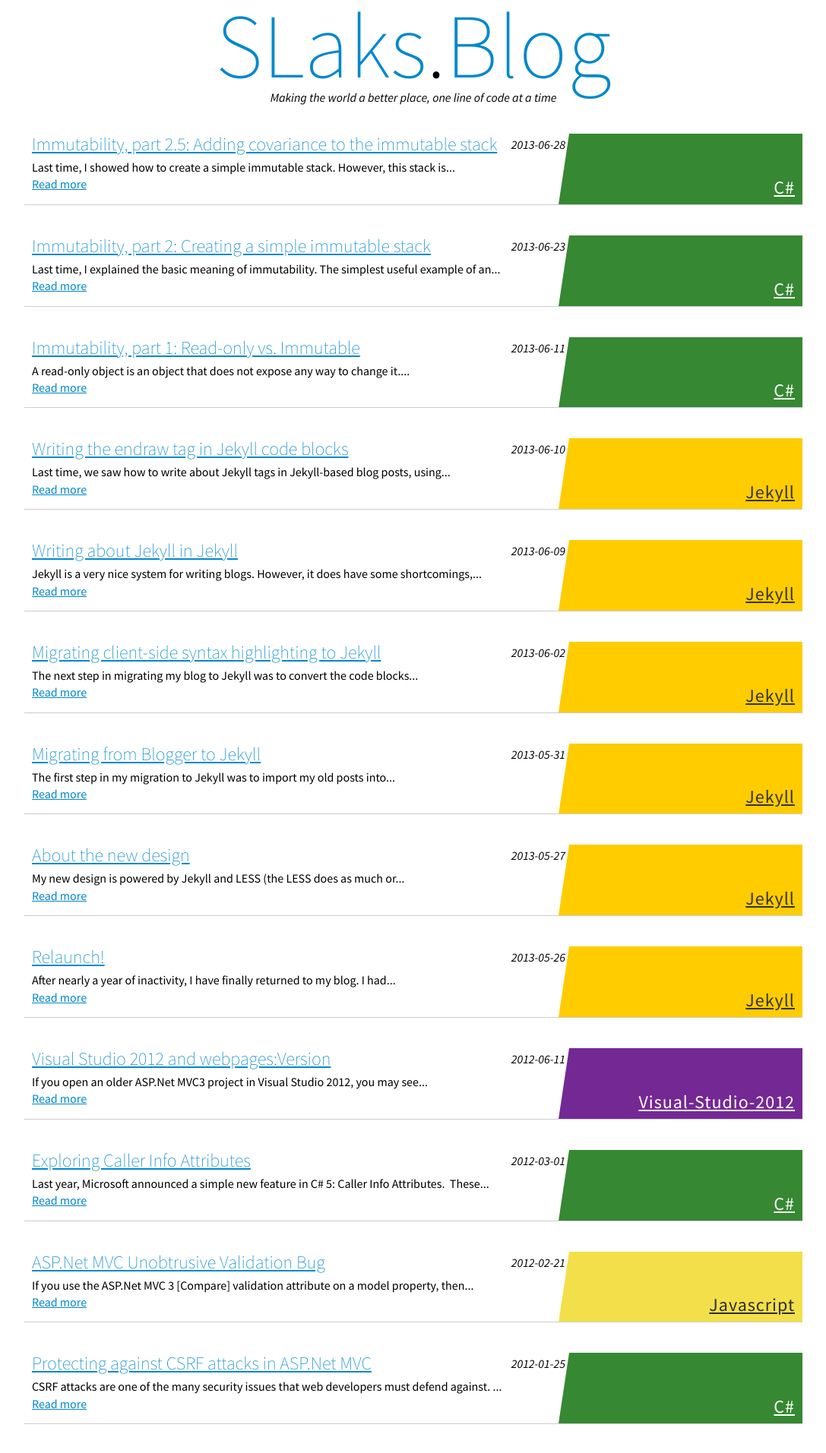
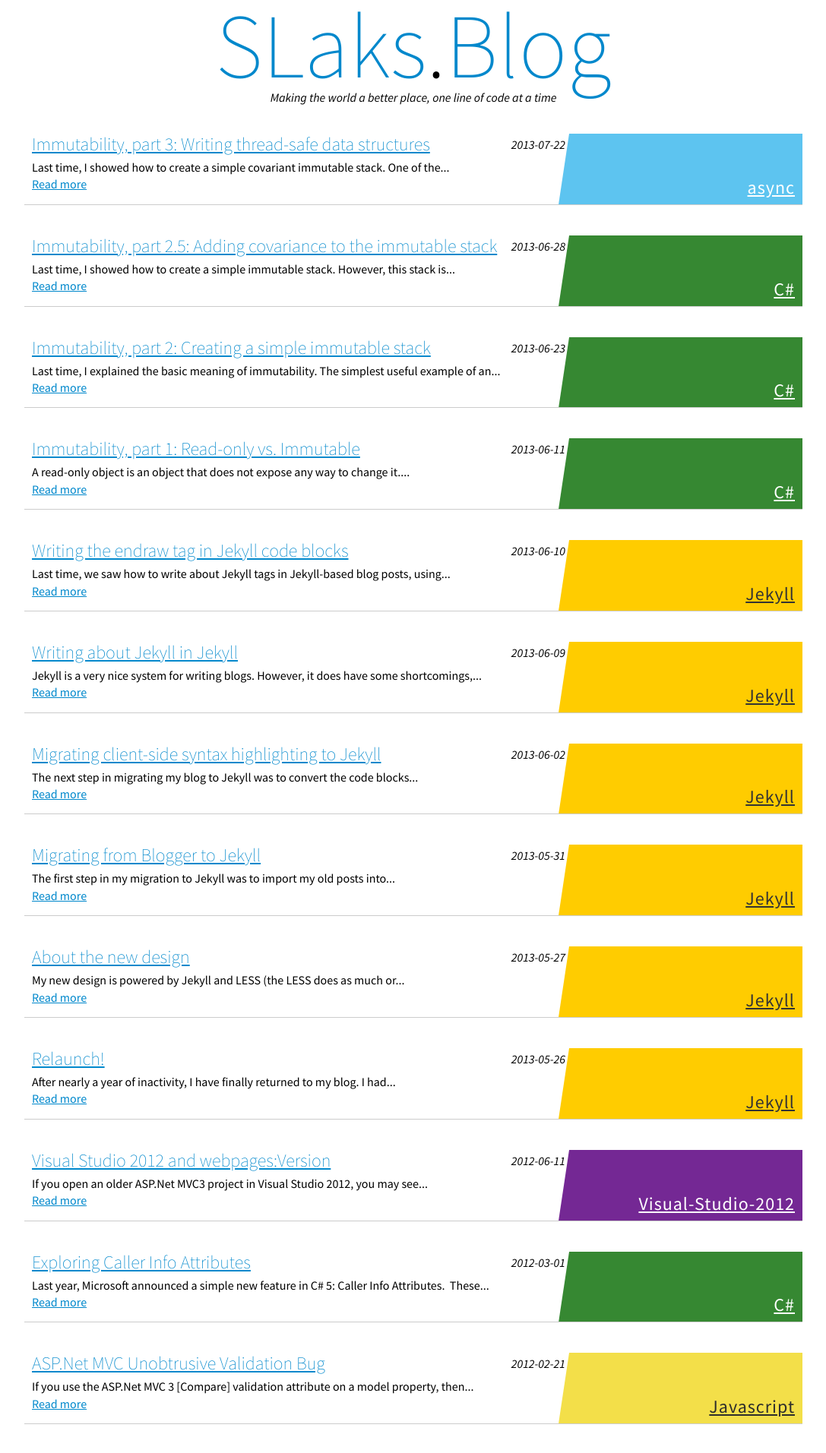
Before and after one commit to SLaks/SLaks.Blog, a Jekyll site: the page built from index.html, in a window 1280 px wide. Shown: the top 1913 px of the page at 76% size, without its empty margins (96-1183 px from the left). Built offline with Jekyll 4.4.1, drawn with Linux system fonts in a browser that asks for light colours; Markdown is read by kramdown in place of the engine named in the settings; some of the changed lines change nothing that is shown.

Commit message:
Post: Immutability#3: Thread-safe data structures

```diff
--- a/_posts/2013-06-28-covariant-immutable-stack.md
+++ b/_posts/2013-06-28-covariant-immutable-stack.md
@@ -113,4 +113,4 @@ while (!objectStack.IsEmpty) {
 
 The private `PersistentStack<T>.LinkNode` class now needs to be `internal` so that the extension method can instantiate it.
 
-_Next time: Swapping immutable objects without losing thread-safety_
+[_Next time: Swapping immutable objects without losing thread-safety_]({% post_url 2013-07-22-thread-safe-data-structures %})
--- /dev/null
+++ b/_posts/2013-07-22-thread-safe-data-structures.md
@@ -0,0 +1,87 @@
+---
+title: "Immutability, part 3: Writing thread-safe data structures"
+layout: "post"
+categories: [async, multi-threading, concepts]
+---
+
+[Last time]({% post_url 2013-06-23-creating-immutable-stack %}), I showed how to create a simple [covariant]({% post_url 2013-06-28-covariant-immutable-stack %}) immutable stack.
+
+One of the biggest attractions of immutable types is the ease with which they can be used to write thread-safe code.  However, in the real world, things usually need to mutate.
+
+How can this be done safely?
+
+For an object to be safe, it must not be possible to observe it in an inconsistent state (as long as you follow its documented rules).  For example, it should not be possible to see a collection with a hole in it from the middle of a resize.
+
+For non-thread-safe objects, this is not very hard.  As long as each function call leaves the object in a consistent state, it doesn't take much effort to enforce this.  It does mean that you must only raise events (or fire callbacks) when the object is in a consistent state.  More subtly, you must only call virtual methods when in a consistent state, since a derived class can call arbitrary code outside the class.  (this is why people criticize Java's approach of making all methods virtual by default).
+Since the object is documented (or assumed to be non-thread-safe, there is no need to ensure that other threads always see a consistent state.
+
+For fully thread-safe objects, this requirement becomes much more difficult.  Because other threads can interact with your object at any time, it must _never_ be in an inconsistent state.  There are a number of ways to make this work.
+
+##Atomic operations
+Most instruction sets provide a couple of instructions which execute atomically (such as atomic increment or compare-and-swap).  These instructions are inherently thread-safe; the CPU guarantees that no other thread can see inconsistent results.  However, if your class is anything more complicated than a simple counter, this won't help.
+
+If you're writing higher-level code, you can also use existing higher-level atomic operations, such as `ConcurrentDictionary`.  These operations are in turn implemented using the other techniques described in this article.
+
+##Locks
+This is the simplest approach.  If you wrap every public method in a `lock()` statement, other threads can never observe inconsistent state, since they can only start executing after all method calls finish.  This is the approach taken by Java's `Collections.synchronized*()` methods.
+
+However, this approach [has a number of problems](http://en.wikipedia.org/wiki/Lock_%28computer_science%29#Disadvantages):
+
+ - It's slow.  To guarantee safety, every method must prevent every other method from running, even for methods that would be safe to run concurrently, in case a third, unsafe, method is running too.  This can be mitigated with ReaderWriterLocks, at the cost of additional complexity.
+   In addition, entering a lock is a kernel-level operation that comes with its own costs.
+ - It's prone to deadlocks if you lock on an externally visible object (such as `this`).
+If thread A runs some other code that locks on the same object that you're locking on, then starts waiting for some other lock, thread B can end up calling your function while holding that other lock.  Thread B will then wait for thread A to finish before it runs your code, which won't happen because thread A is stuck waiting for the lock that thread B is already holding.
+ - It's very prone to deadlocks if your code is re-entrant.
+If thread A calls your code, then tries to grab some other lock in a re-entrant callback, but thread B is already holding that other lock and is now trying to enter your code, you will get a deadlock.  This problem is difficult to fully prevent when writing reusable re-entrant code.
+
+##Compare-and-swap loops
+
+To avoid locks, you must only use primitive atomic operations.  This is where immutable data structures really shine.  If you put all of the state you need to change in a single immutable object, you can make all of the changes from an &lsquo;offline&rsquo; reference to the object, then atomically swap in your new copy if no-one else has changed it.  This technique works as follows:
+
+ 1. Fetch the current value of the field into a local variable
+ 2. Run your actual logic to generate a new immutable object based on the current value (eg, push an item onto an immutable stack)
+ 3. Use the atomic [compare-and-swap](http://en.wikipedia.org/wiki/Compare-and-swap) operation to set the field to the new value if and only if no other thread has changed it since step 1.
+ 4. If a different thread has changed the object (if the compare-and-swap failed), go back to step 1 and try again.
+
+It is important that the object being swapped be fully immutable.  Otherwise, changes to parts of the object from other threads can go unnoticed during the atomic replacement, leading to the [ABA problem](http://en.wikipedia.org/wiki/ABA_problem).  Using deeply immutable objects prevents this from causing a problem.  If `A` is truly immutable, there can be nothing wrong with missing the `B` that happened in the middle; if there was any change that wasn't fully undone, the new value wouldn't be the same `A`.
+
+This technique only works if the mutation you're trying to perform (step 2) is a [pure function](http://en.wikipedia.org/wiki/Pure_function).  Since the operation can run more than once, any side effects that it has can happen multiple times, which will probably break your program.  Similarly, it must be thread-safe (which pure functions implicitly are), since nothing is preventing it from running on multiple threads concurrently.
+
+If the function does have side-effects, you can still use this technique by reverting those side effects if the compare-and-swap failed (in step 4).  This way, the side effects from each invocation will be cancelled before the next try.  However, this can only help if the function and its inverse (to revert changes) are both thread-safe, and if you can guarantee that the brief window of time before the side-effects of a failed attempt are reverted won't cause trouble.  If not, the only solution is a normal lock.
+
+##Make every state &ldquo;consistent&rdquo;
+
+Compare-and-swap loops are the ideal way to implement lock-free mutable data structures.  However, compare-and-swap can only operate on one thing at a time.  If you need to mutate two separate fields, you need more complicated techniques.
+
+If you're mutating two independent fields, compare-and-swap can still be used.  You can simply put all of the state you're modifying into a single immutable class, then perform all of the mutations together inside a single compare-and-swap loop.
+
+If you're mutating two fields that are connected to each-other, this isn't possible.  A lock-free queue is a good example of this.  A queue needs a head field that points to the first node (for dequeue), and a tail field that points to the last node (for enqueue).
+
+The dequeue operation can be built using an ordinary compare-and-swap loop just like a stack; create a new node that points to the current head and swap out the old head for it.
+
+However, enqueuing an item has two discrete steps.  First, you need to set the `next` pointer of the current tail node to point to the new node, so that it can be dequeued when the head reaches the current tail.  Then, you need to set the tail field to the new node, so that the next enqueue operation starts from the new node.
+
+These two operations cannot be done in the same compare-and-swap loop, since both fields need to be set atomically.  Otherwise, another thread can start inserting a second new element before `tail` is updated, and one of the nodes will be swallowed.
+
+The obvious way to fix this would be to use a lock to prevent other threads from enqueuing an item between these two steps.  However, you can also do this in a lock-free fashion.  You simply need to make sure that if another thread runs between the two operations, it will first finish the job that the previous thread started.  In other words, before inserting any new node, check whether there is a half-inserted node from another thread and finish inserting it first.
+
+This technique looks roughly like this
+
+ 1. Use a compare-and-swap loop to set the `tail` field to `tail.next`, to finish a half-done insertion from a different thread.
+ 2. Use a compare-and-swap loop to set the `tail.next` to the new node (only if no other thread has set it to a different node at the same time)
+ 3. Use a compare-and-swap loop to set `tail` to the newly-inserted node, but only if no other thread did so in the meantime from step 1.
+
+Steps 1 and 2 must be done in the same loop in case a third thread inserts a second item after this thread finishes an earlier pending insertion.
+
+The dequeue operation then becomes much more complicated, because it needs to work correctly in all three states.  For more information, see Julian Bucknall's [detailed implementation of a lock-free concurrent queue](http://www.boyet.com/Articles/LockfreeQueue.html).
+
+The basic idea is to design the public methods to be able to run successfully from any intermediate state caused by another thread.  This technique can be very difficult to implement correctly for complex operations
+
+##Final notes
+
+The idea behind all of these techniques is to either handle or prevent other threads that modify your object while your operation is running.  When using thread-safe objects, you must bear the same requirement in mind.  Any time you perform two operations on an object, it is your responsibility to ensure that nothing has changed between the two operations.
+
+To aid in this, well-designed concurrent classes will offer composite operations that perform common tasks atomically, such as .Net's [`ConcurrentDictionary.GetOrAdd()` method](http://http://msdn.microsoft.com/en-us/library/ee378677)) (this is [one of the problems](http://stackoverflow.com/a/12182099/34397) with Java's `Collections.synchronized*()` wrappers).  In the absence of such methods, you will still need to use locks to ensure that no other mutations interrupt your operation.
+
+
+_Next time: How to build thread-safe lock-free data structures using compare-and-swap loops_
```
